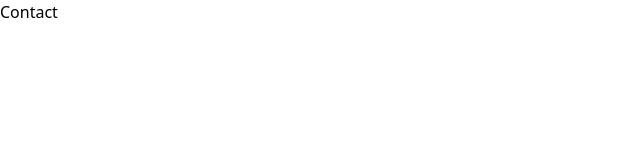
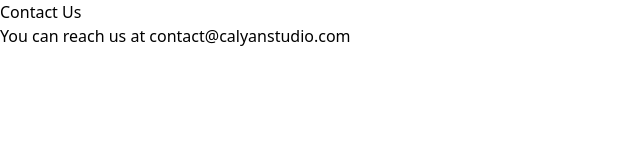
Before and after one commit to calyanstudio/calyanstudio.github.io, an Astro site: page /contact in a window 1280 px wide. Shown: the whole page, without its empty margins (0-640 px from the left). Built offline with nearby package versions, Linux system fonts and the light colour scheme; Astro itself is replaced by a stand-in of ours.

Commit message:
Update contact.astro

```diff
--- a/src/pages/contact.astro
+++ b/src/pages/contact.astro
@@ -3,5 +3,6 @@ import Layout from '../layouts/Layout.astro';
 ---
 
 <Layout>
-  <h1>Contact</h1>
+  <h1>Contact Us</h1>
+  <p>You can reach us at contact@calyanstudio.com</p>
 </Layout>
```
